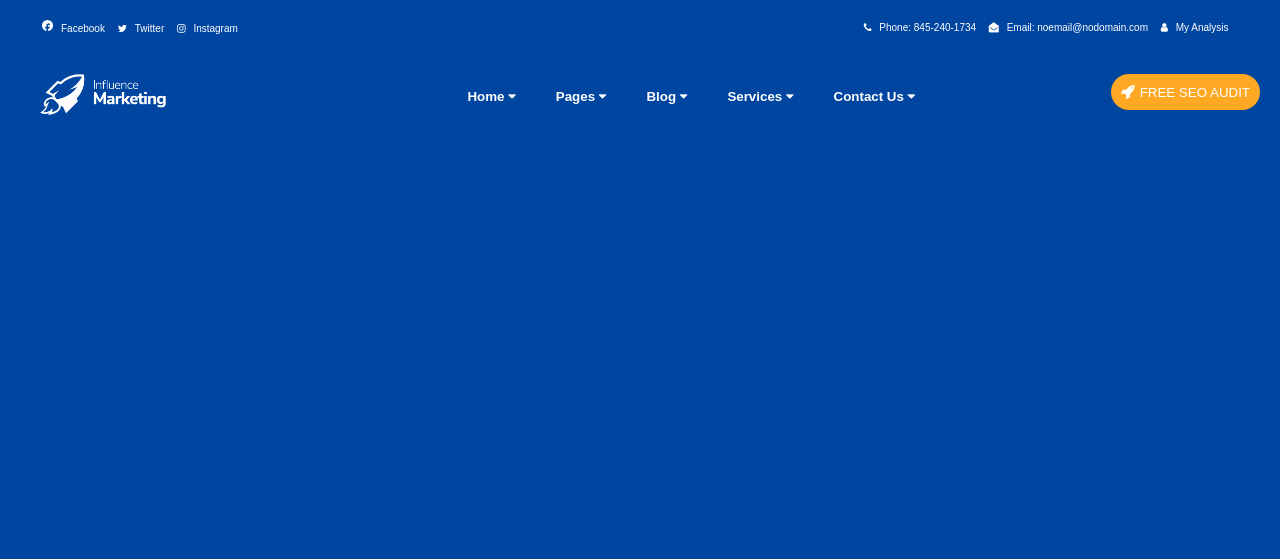
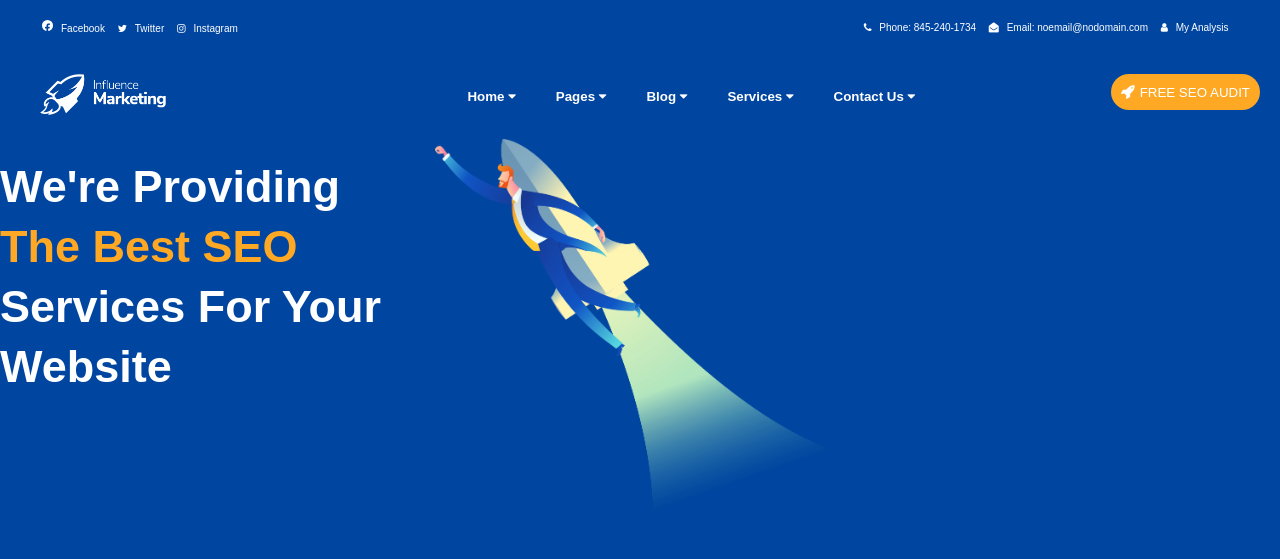
Before and after one commit to AkashAnthony2001/Infuluence-Marketing, a plain HTML site: page index.html in a window 1280 px wide. Drawn offline with Linux system fonts and the light colour scheme.

Commit message:
Added Body Section Image and main-text

```diff
--- a/assets/css/style.css
+++ b/assets/css/style.css
@@ -5,6 +5,7 @@ body{
     margin:0px;
     padding:0px;
     background-color:#0046a0;
+
 }
 .header{
     padding:10px;
@@ -86,3 +87,22 @@ body{
     width:calc(60%-40px);
     max-width: auto;
 }
+.container{
+    display:flex;
+}
+.main-text{
+    width:80%;
+    font-size:30px;
+    font-weight:900;
+    box-sizing:border-box;
+    line-height: 0.5;
+}
+.first-back img{
+    width:50%;
+}
+.text{
+    color:white;
+}
+.text2{
+    color:#ffa824;
+}
--- a/index.html
+++ b/index.html
@@ -58,7 +58,25 @@
         </div>
     </header>
     <section>
-
+        <div class="container">
+            <div class="main-text">
+                <div class="text">
+                    <h1>We're Providing</h1>
+                </div>
+                <div class="text2">
+                    <h1>The Best SEO</h1>
+                </div>
+                <div class="text">
+                    <h1>Services For Your</h1>
+                </div>
+                <div class="text">
+                    <h1>Website</h1>
+                </div>
+            </div>
+            <div class="first-back">
+                <img src="assets/images/first-back.png" alt="">
+            </div>
+        </div>
     </section>
     <footer>
 
```
Also changed, not shown: assets/images/first-back.png (renamed from assets/images/im-image-section-81-v2.png).
